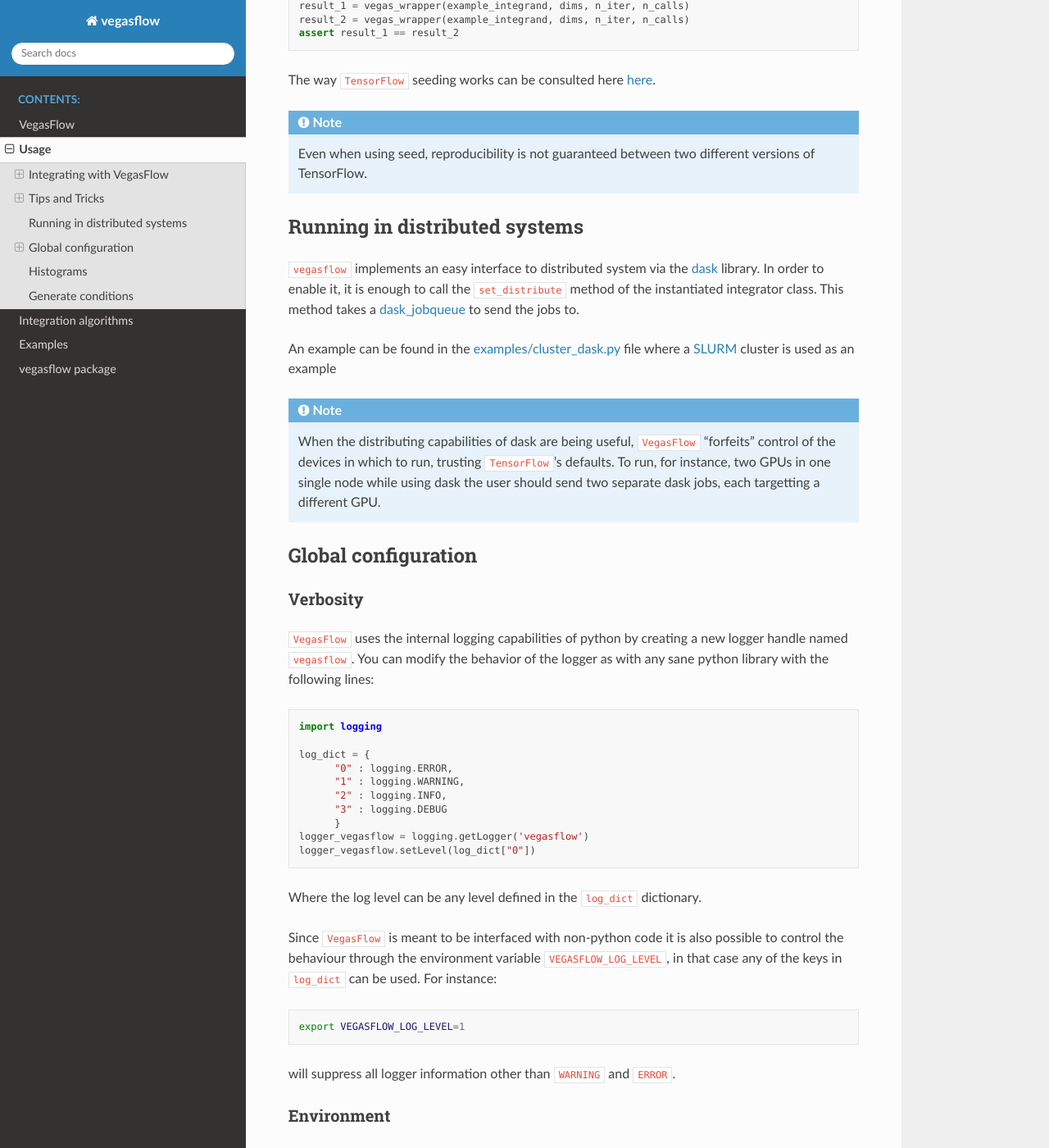
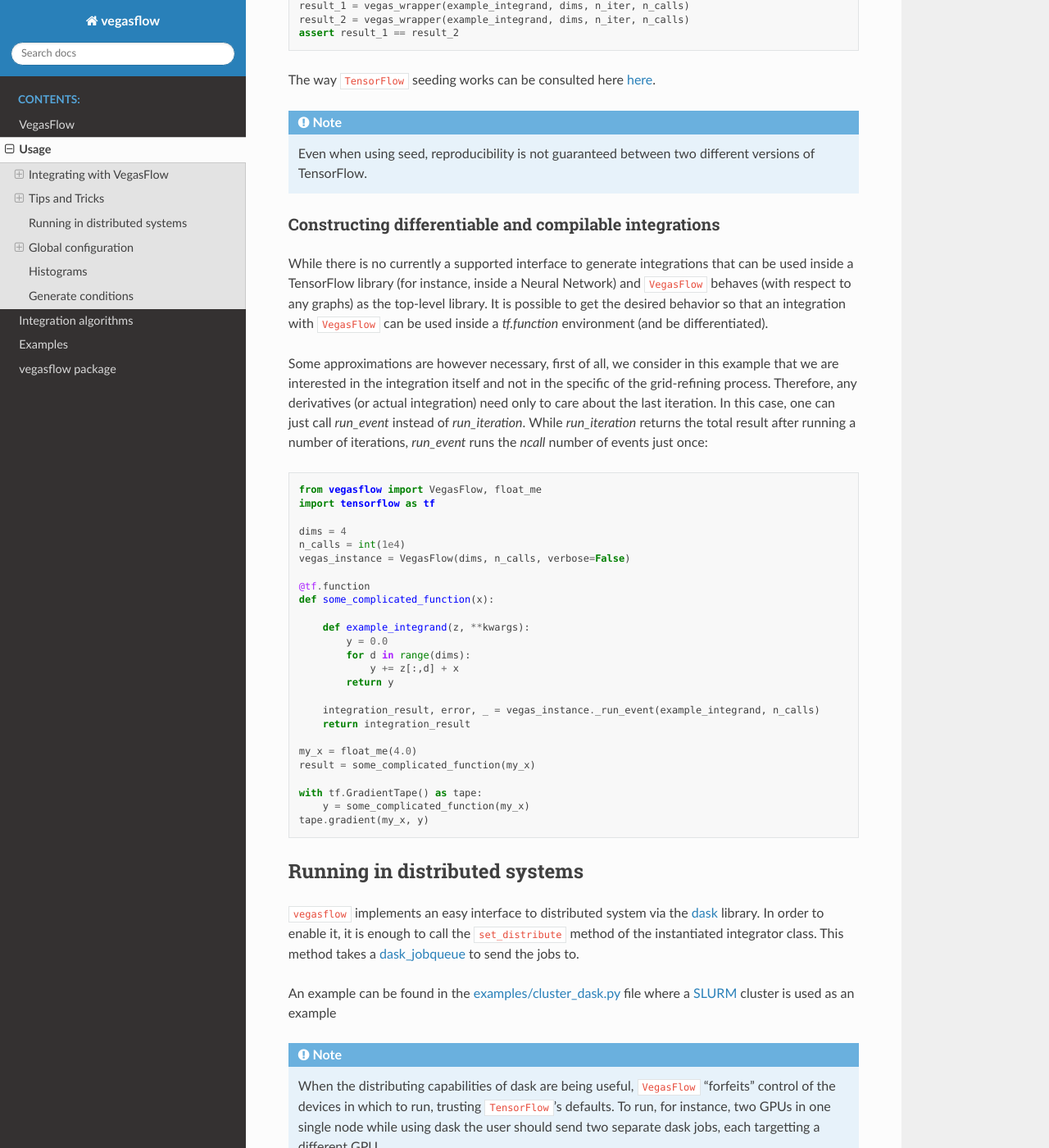
Before and after one commit to N3PDF/vegasflow, a Sphinx documentation site: the page built from doc/source/how_to.rst, in a window 1280 px wide and 1400 px high, scrolled down 3481 px. Shown: the whole window at 82% size. Built offline with Sphinx 7.4.7 and the Read the Docs theme 2.0.0, drawn with Linux system fonts in a browser that asks for light colours.

Commit message:
add an example for differentiation

```diff
--- a/doc/source/how_to.rst
+++ b/doc/source/how_to.rst
@@ -188,6 +188,51 @@ The way ``TensorFlow`` seeding works can be consulted here `here <https://www.te
 
 .. note:: Even when using seed, reproducibility is not guaranteed between two different versions of TensorFlow.
 
+
+Constructing differentiable and compilable integrations
+^^^^^^^^^^^^^^^^^^^^^^^^^^^^^^^^^^^^^^^^^^^^^^^^^^^^^^^
+
+While there is no currently a supported interface to generate integrations that can be used
+inside a TensorFlow library (for instance, inside a Neural Network) and ``VegasFlow`` behaves
+(with respect to any graphs) as the top-level library.
+It is possible to get the desired behavior so that an integration with ``VegasFlow`` can be used
+inside a `tf.function` environment (and be differentiated).
+
+Some approximations are however necessary,
+first of all, we consider in this example that we are interested in the integration itself
+and not in the specific of the grid-refining process.
+Therefore, any derivatives (or actual integration) need only to care about the last iteration.
+In this case, one can just call `run_event` instead of `run_iteration`.
+While `run_iteration` returns the total result after running a number of iterations,
+`run_event` runs the `ncall` number of events just once:
+
+.. code-block:: python
+
+    from vegasflow import VegasFlow, float_me
+    import tensorflow as tf
+
+    dims = 4
+    n_calls = int(1e4)
+    vegas_instance = VegasFlow(dims, n_calls, verbose=False)
+
+    @tf.function
+    def some_complicated_function(x):
+
+        def example_integrand(z, **kwargs):
+            y = 0.0
+            for d in range(dims):
+                y += z[:,d] + x
+            return y
+
+        integration_result, error, _ = vegas_instance._run_event(example_integrand, n_calls)
+        return integration_result
+
+    my_x = float_me(4.0)
+    result = some_complicated_function(my_x)
+
+    with tf.GradientTape() as tape:
+        y = some_complicated_function(my_x)
+    tape.gradient(my_x, y)
 
 Running in distributed systems
 ==============================
--- a/doc/source/index.rst
+++ b/doc/source/index.rst
@@ -24,9 +24,9 @@ It is developed with a focus on speed and efficiency, enabling researchers to pe
 
 Some of the key features of VegasFlow are:
 
-    - Integrates efficiently high dimensional functions on single (multi-threading) and multi CPU, single and multi GPU, many GPUs or clusters.
-    - Compatible with Python, C, C++ or Fortran.
-    - Implementation of different Monte Carlo algorithms.
+   * Integrates efficiently high dimensional functions on single (multi-threading) and multi CPU, single and multi GPU, many GPUs or clusters.
+   * Compatible with Python, C, C++ or Fortran.
+   * Implementation of different Monte Carlo algorithms.
 
 How to obtain the code
 ======================
```
